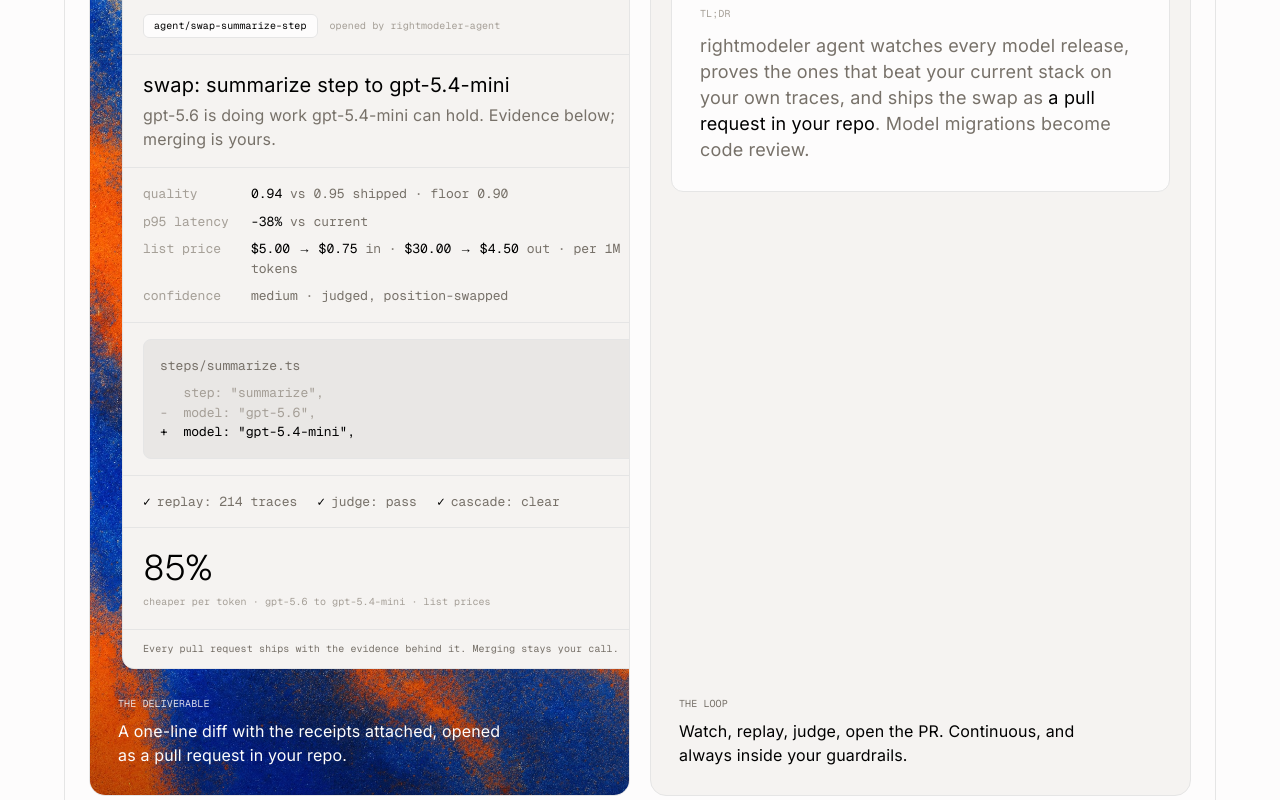
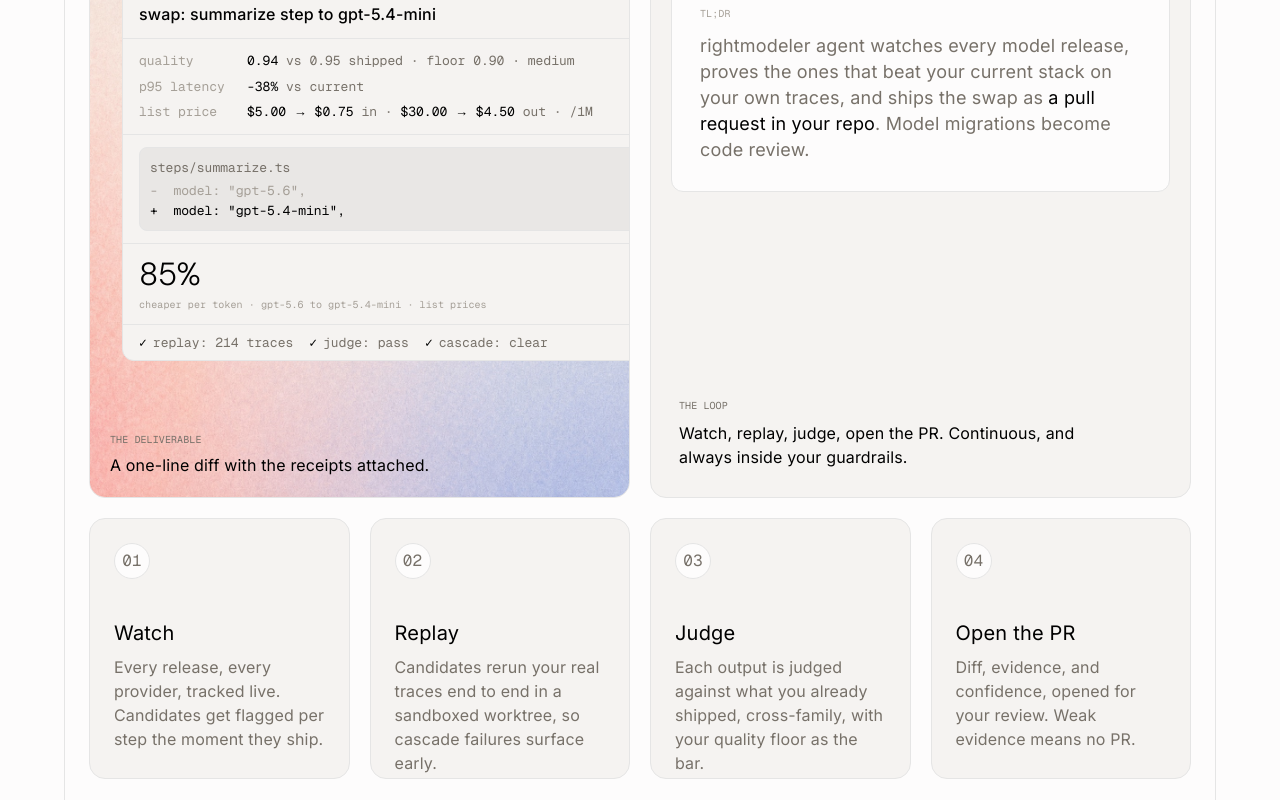
Before and after one commit to elm-os/rightmodeler, a Next.js app in the folder apps/web/: page /agent in a window 1280 px wide. Shown: the part 760-1560 px from the top of the page. Built offline with nearby package versions, Linux system fonts and the light colour scheme.

Commit message:
feat(web): square showcase panels, compact PR card, subtle grain backdrop

```diff
--- a/apps/web/src/components/sections/agent-pr-card.tsx
+++ b/apps/web/src/components/sections/agent-pr-card.tsx
@@ -82,7 +82,7 @@
       viewport={{ once: true, margin: "-64px" }}
     >
       {/* Title bar — artifact name (left), honesty stamp (right). Same grammar as the hero ledger. */}
-      <div className="flex items-center justify-between gap-4 border-b border-ash-border px-4 py-3 sm:px-5">
+      <div className="flex items-center justify-between gap-4 border-b border-ash-border px-4 py-2">
         <span className="min-w-0 truncate font-mono text-caption text-driftwood">
           rightmodeler agent · pull request
         </span>
@@ -92,59 +92,37 @@
       </div>
 
       <div className="divide-y divide-ash-border">
-        {/* Branch + author line. */}
-        <motion.div
-          variants={block}
-          className="flex flex-wrap items-center gap-x-3 gap-y-2 px-4 py-4 sm:px-5"
-        >
-          <span className="inline-flex items-center rounded-md border border-ash-border bg-parchment-white px-2.5 py-1 font-mono text-caption text-midnight-ink">
-            agent/swap-summarize-step
-          </span>
-          <span className="font-mono text-caption text-fog">
-            opened by rightmodeler-agent
-          </span>
-        </motion.div>
-
-        {/* PR title + one-line body. */}
-        <motion.div variants={block} className="px-4 py-4 sm:px-5">
-          <p className="font-sans text-heading-sm text-midnight-ink">
+        {/* PR title. */}
+        <motion.div variants={block} className="px-4 py-3">
+          <p className="font-sans text-body font-medium text-midnight-ink">
             swap: summarize step to gpt-5.4-mini
-          </p>
-          <p className="mt-1 text-body text-driftwood">
-            gpt-5.6 is doing work gpt-5.4-mini can hold. Evidence below; merging
-            is yours.
           </p>
         </motion.div>
 
         {/* Evidence rows — the case, before the verdict. */}
         <motion.div
           variants={block}
-          className="flex flex-col gap-y-2 px-4 py-4 sm:px-5"
+          className="flex flex-col gap-y-1.5 px-4 py-3"
         >
           <Row label="quality">
             <span className="text-midnight-ink">0.94</span> vs 0.95 shipped ·
-            floor 0.90
+            floor 0.90 · medium
           </Row>
           <Row label="p95 latency">
             <span className="text-midnight-ink">-38%</span> vs current
           </Row>
           <Row label="list price">
             <span className="text-midnight-ink">$5.00 → $0.75</span> in ·{" "}
-            <span className="text-midnight-ink">$30.00 → $4.50</span> out · per
-            1M tokens
+            <span className="text-midnight-ink">$30.00 → $4.50</span> out · /1M
           </Row>
-          <Row label="confidence">medium · judged, position-swapped</Row>
         </motion.div>
 
         {/* The diff itself — recessed mono slab, glyphs and ink only (no red/green, ever). */}
-        <motion.div variants={block} className="px-4 py-4 sm:px-5">
-          <div className="overflow-x-auto rounded-lg border border-ash-border bg-midnight-ink/5 p-4 font-mono text-[13px]">
+        <motion.div variants={block} className="px-4 py-3">
+          <div className="overflow-x-auto rounded-lg border border-ash-border bg-midnight-ink/5 p-2.5 font-mono text-[13px]">
             <div className="min-w-max">
               <p className="text-driftwood">steps/summarize.ts</p>
-              <p className="mt-2 whitespace-pre text-fog">
-                {'   step: "summarize",'}
-              </p>
-              <p className="whitespace-pre text-fog">
+              <p className="mt-1 whitespace-pre text-fog">
                 {'-  model: "gpt-5.6",'}
               </p>
               <p className="whitespace-pre text-midnight-ink">
@@ -154,21 +132,11 @@
           </div>
         </motion.div>
 
-        {/* Checks — what ran before this PR existed. */}
-        <motion.div
-          variants={block}
-          className="flex flex-wrap items-center gap-x-5 gap-y-2 px-4 py-4 sm:px-5"
-        >
-          <Check>replay: 214 traces</Check>
-          <Check>judge: pass</Check>
-          <Check>cascade: clear</Check>
-        </motion.div>
-
         {/* The verdict number — counts up only once it is actually in view. The invisible twin
             reserves the final width so the line never reflows as digits grow. */}
-        <motion.div variants={block} className="px-4 py-5 sm:px-5">
+        <motion.div variants={block} className="px-4 py-3">
           <div ref={numberRef}>
-            <span className="relative inline-block font-display text-heading text-midnight-ink sm:text-heading-lg">
+            <span className="relative inline-block font-display text-heading text-midnight-ink">
               <span aria-hidden className="invisible">
                 85%
               </span>
@@ -180,19 +148,18 @@
                 />
               )}
             </span>
-            <p className="mt-1.5 font-mono text-caption text-fog">
+            <p className="mt-1 font-mono text-caption text-fog">
               cheaper per token · gpt-5.6 to gpt-5.4-mini · list prices
             </p>
           </div>
         </motion.div>
       </div>
 
-      {/* Footer — the ethos, stated where the artifact ends. */}
-      <div className="border-t border-ash-border px-4 py-3 sm:px-5">
-        <p className="font-mono text-caption text-driftwood">
-          Every pull request ships with the evidence behind it. Merging stays
-          your call.
-        </p>
+      {/* Footer — the checks that ran before this PR existed. */}
+      <div className="flex flex-wrap items-center gap-x-4 gap-y-1.5 border-t border-ash-border px-4 py-2">
+        <Check>replay: 214 traces</Check>
+        <Check>judge: pass</Check>
+        <Check>cascade: clear</Check>
       </div>
     </motion.article>
   );
--- a/apps/web/src/components/sections/agent-showcase.tsx
+++ b/apps/web/src/components/sections/agent-showcase.tsx
@@ -43,42 +43,35 @@
       {/* ── The two feature panels: same size, equal-height columns on desktop. ── */}
       <div className="grid gap-4 sm:gap-5 lg:grid-cols-2">
         <Reveal className="h-full">
-          <div className="relative isolate flex h-full min-h-[30rem] flex-col overflow-hidden rounded-2xl border border-ash-border bg-warm-sand">
+          <div className="relative isolate flex h-full flex-col overflow-hidden rounded-2xl border border-ash-border bg-warm-sand lg:aspect-square">
             {/* Grainy brand-gradient backdrop (decorative; the only place the accents live). */}
             <Image
-              src="/agent/grain.jpg"
+              src="/agent/showcase-grain.jpg"
               alt=""
               fill
               aria-hidden
               className="-z-10 object-cover object-left-bottom"
               sizes="(min-width: 1024px) 50vw, 100vw"
             />
-            {/* Legibility scrim for the caption band, fading up into the artifact. */}
-            <div
-              aria-hidden
-              className="pointer-events-none absolute inset-x-0 bottom-0 -z-10 h-44 bg-gradient-to-t from-midnight-ink/25 to-transparent"
-            />
-
             {/* The artifact — inset left so the grain shows as a sliver, flush to the top, and
                 bleeding off the right edge on desktop like a window onto a wider screen. */}
             <div className="ml-4 sm:ml-8 lg:-mr-16">
               <AgentPrCard />
             </div>
 
-            <div className="mt-auto max-w-md p-5 pt-12 sm:p-7">
-              <p className="font-mono text-caption uppercase text-parchment-white/85">
+            <div className="mt-auto max-w-lg p-4 pt-6 sm:p-5">
+              <p className="font-mono text-caption uppercase text-driftwood">
                 The deliverable
               </p>
-              <p className="mt-2 text-body text-parchment-white">
-                A one-line diff with the receipts attached, opened as a pull
-                request in your repo.
+              <p className="mt-1.5 text-body text-midnight-ink">
+                A one-line diff with the receipts attached.
               </p>
             </div>
           </div>
         </Reveal>
 
         <Reveal delay={0.06} className="h-full">
-          <div className="flex h-full flex-col rounded-2xl border border-ash-border bg-warm-sand p-4 sm:p-5">
+          <div className="flex h-full flex-col rounded-2xl border border-ash-border bg-warm-sand p-4 sm:p-5 lg:aspect-square">
             <div className="rounded-xl border border-ash-border bg-parchment-white p-5 sm:p-7">
               <p className="font-mono text-caption uppercase text-fog">TL;DR</p>
               <p className="mt-3 text-subheading text-driftwood">
@@ -92,7 +85,7 @@
               </p>
             </div>
 
-            <div className="mt-auto max-w-md p-1 pt-12 sm:p-2 sm:pt-16">
+            <div className="mt-auto max-w-md p-1 pt-10 sm:p-2">
               <p className="font-mono text-caption uppercase text-driftwood">
                 The loop
               </p>
@@ -109,11 +102,13 @@
       <div className="mt-4 grid gap-4 sm:mt-5 sm:grid-cols-2 sm:gap-5 lg:grid-cols-4">
         {STEPS.map((step, i) => (
           <Reveal key={step.n} delay={i * 0.06} className="h-full">
-            <div className="flex h-full flex-col rounded-2xl border border-ash-border bg-warm-sand p-5 sm:p-6 lg:aspect-square lg:h-auto">
+            <div className="flex h-full flex-col rounded-2xl border border-ash-border bg-warm-sand p-5 sm:p-6 lg:aspect-square">
               <span className="flex size-9 shrink-0 items-center justify-center rounded-full border border-ash-border bg-parchment-white font-mono text-body text-driftwood">
                 {step.n}
               </span>
-              <div className="mt-10 lg:mt-auto">
+              {/* Fixed offset from the chip (not bottom-anchored) so the four titles sit on the
+                  same line across the row regardless of body length. */}
+              <div className="mt-8 sm:mt-10">
                 <h3 className="font-sans text-heading-sm text-midnight-ink">
                   {step.name}
                 </h3>
```
Also changed, not shown: apps/web/public/agent/grain.jpg (deleted), apps/web/public/agent/showcase-grain.jpg (added).
